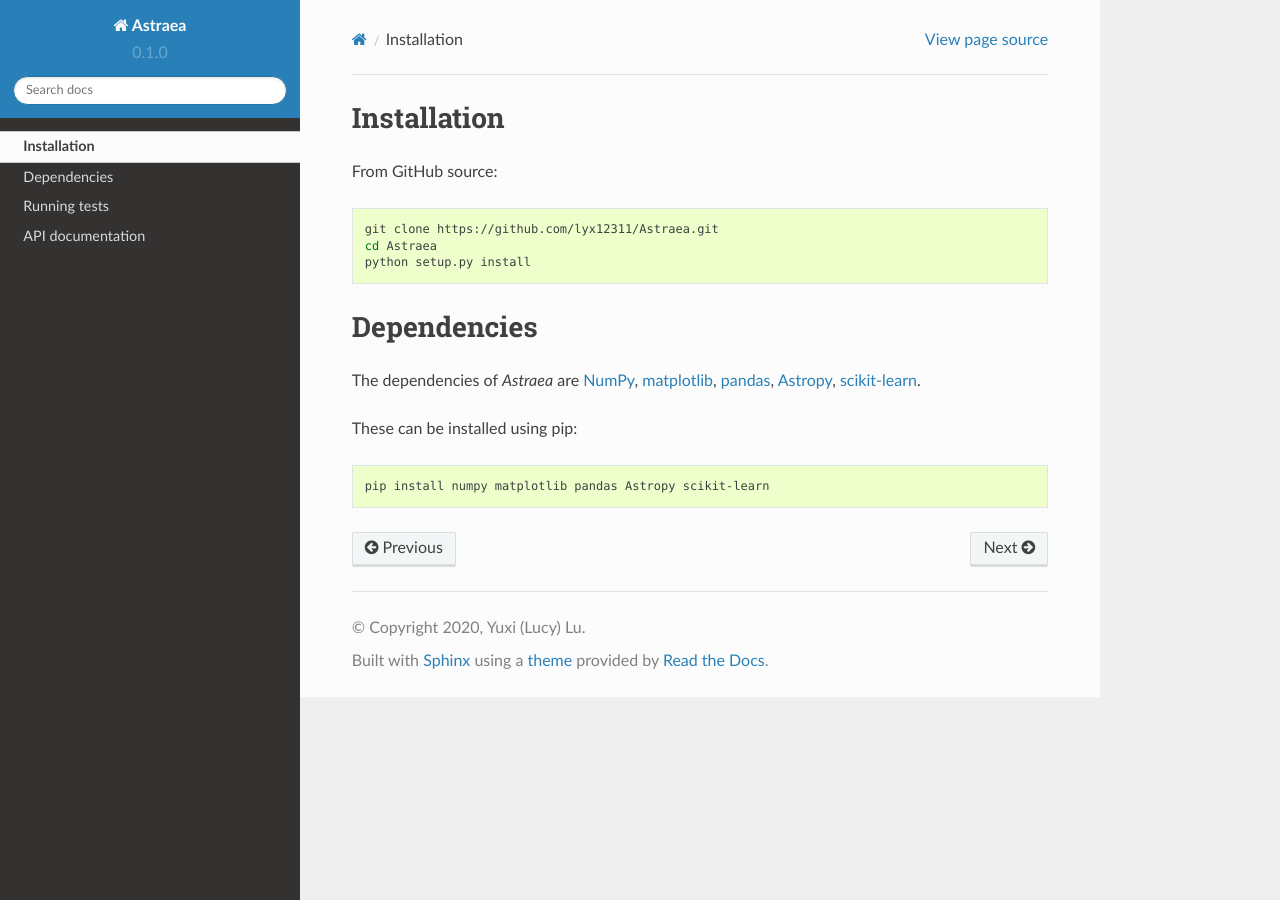
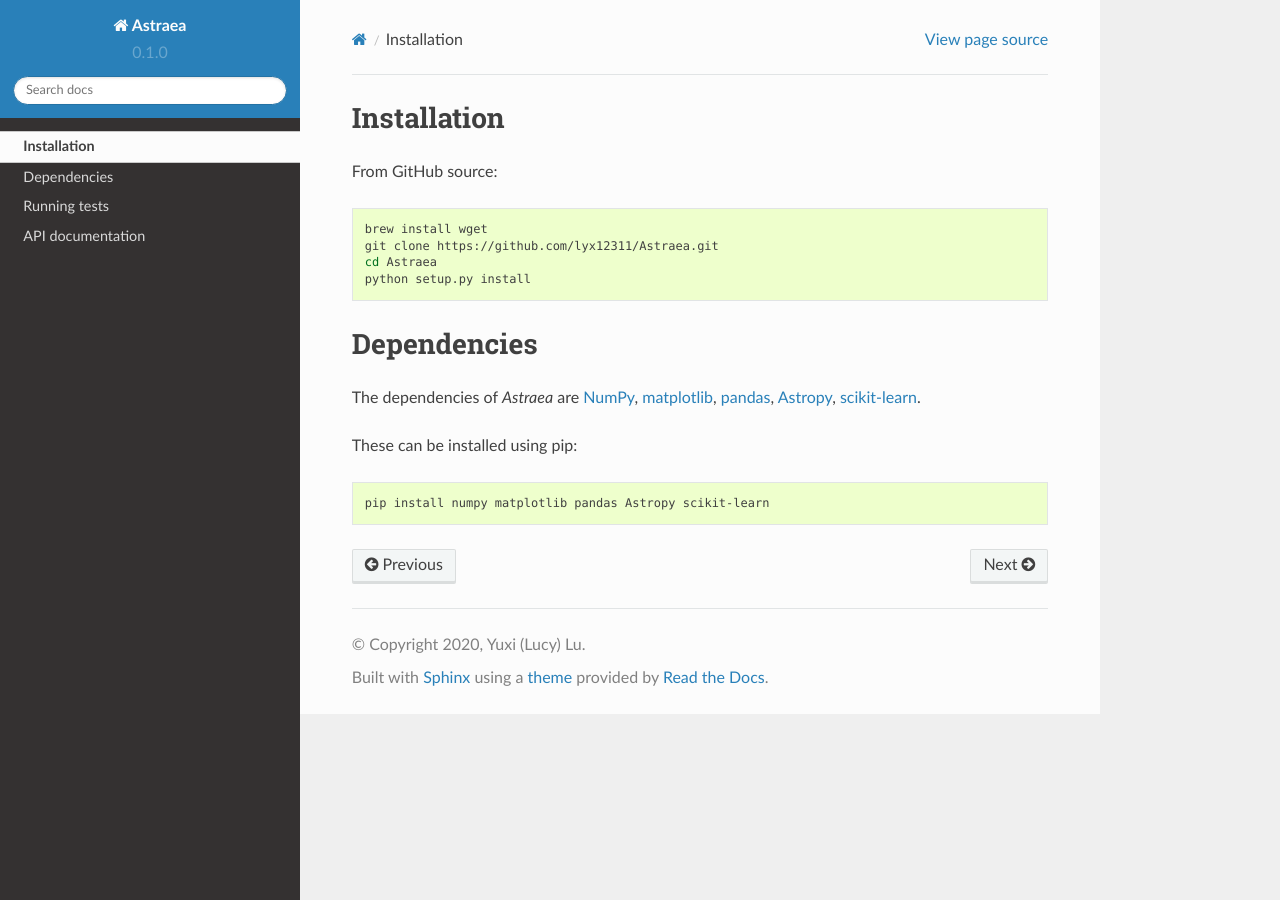
Before and after one commit to lyx12311/Astraea, a Sphinx documentation site: the page built from docs/user/install.rst, in a window 1280 px wide. Built offline with Sphinx 7.4.7 and the Read the Docs theme 2.0.0, drawn with Linux system fonts in a browser that asks for light colours; pages that are not in the unit, such as notebooks, are missing from menus; the version number is read from the project's files by our own code.

Commit message:
add in wget installation

```diff
--- a/docs/user/install.rst
+++ b/docs/user/install.rst
@@ -5,6 +5,7 @@ From GitHub source:
 
 .. code-block:: bash
 
+    brew install wget
     git clone https://github.com/lyx12311/Astraea.git
     cd Astraea
     python setup.py install
```
